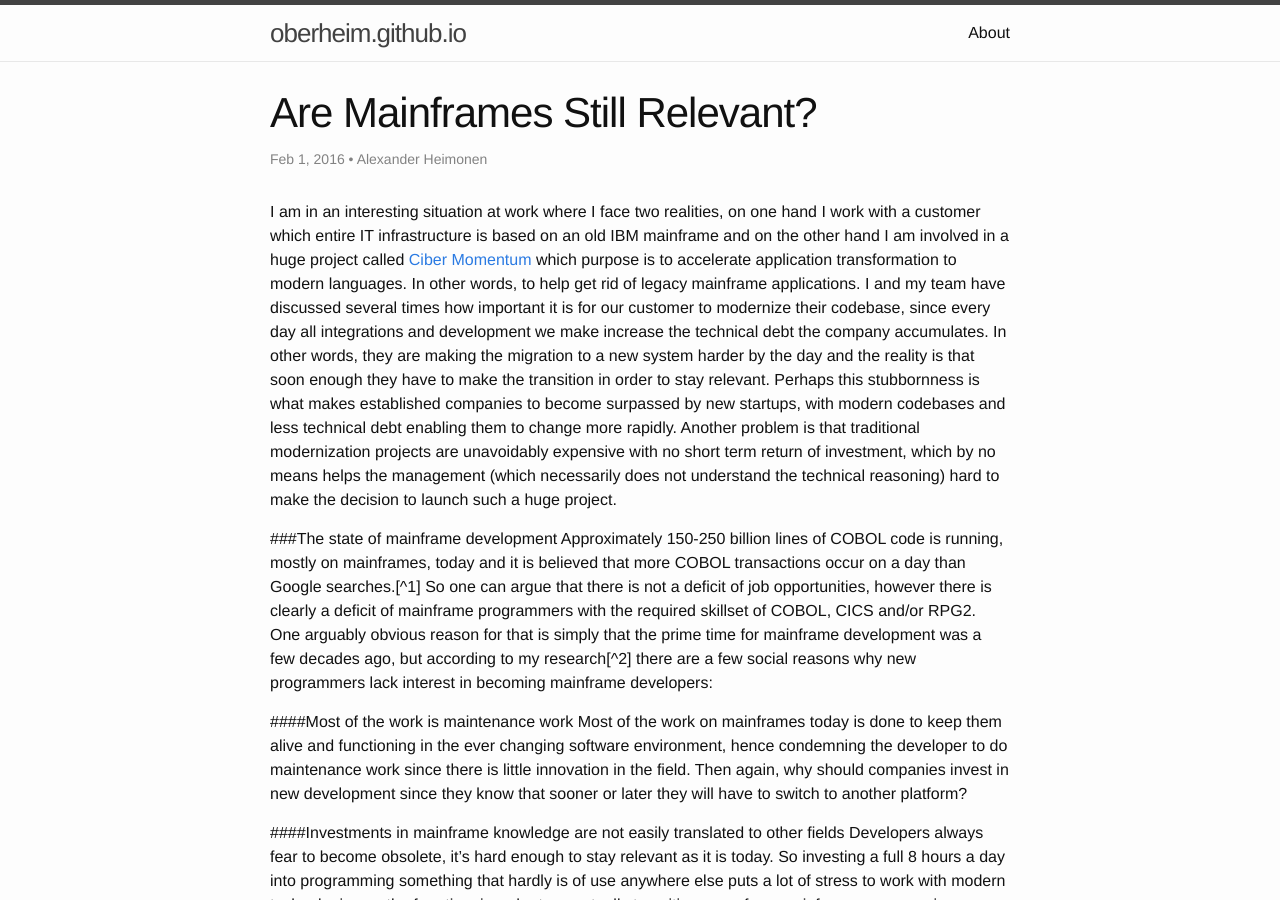
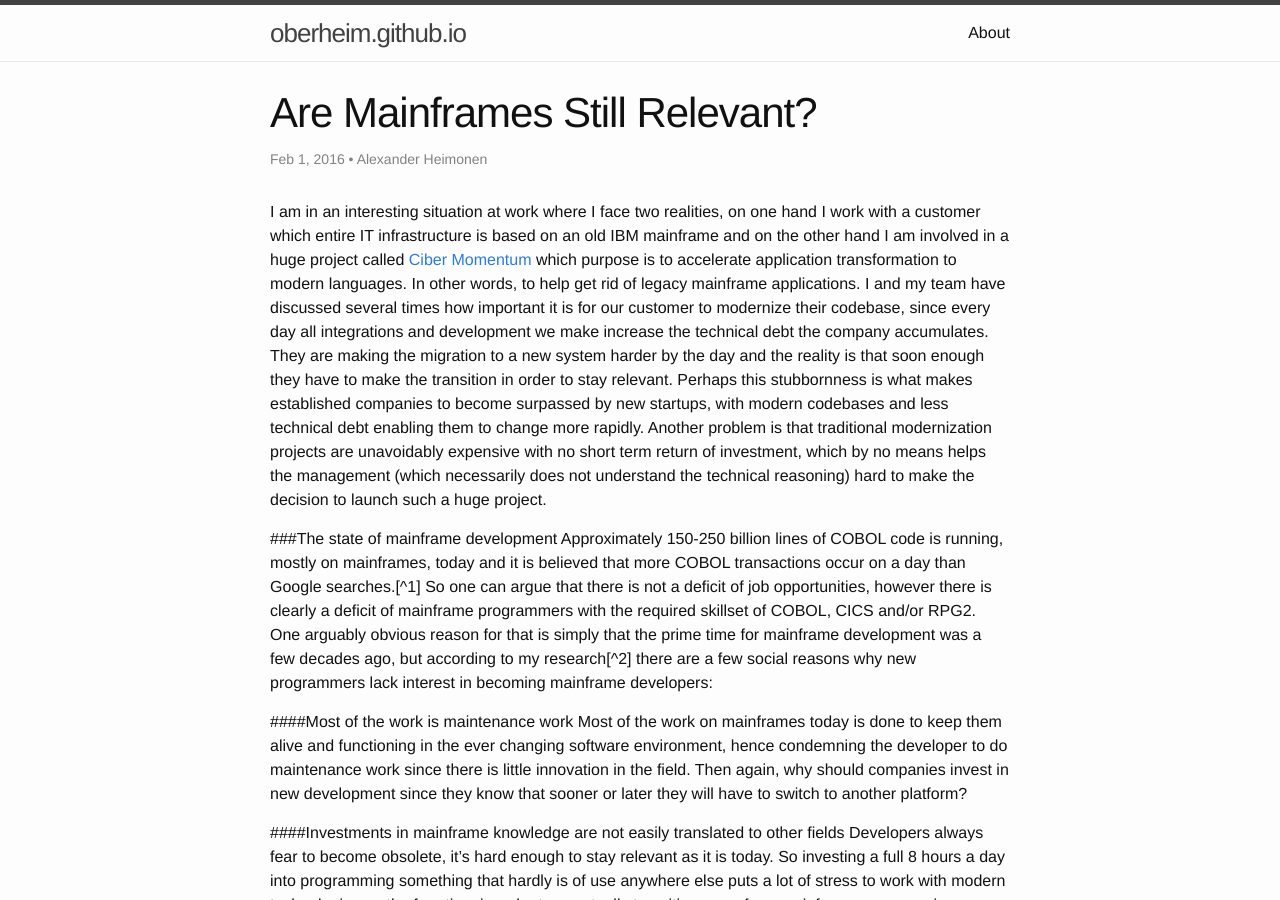
Before and after one commit to Oberheim/Oberheim.github.io, a Jekyll site: the page built from _posts/2016-02-01-are-mainframes-still-relevant.markdown, in a window 1280 px wide and 900 px high. Built offline with Jekyll 4.4.1, drawn with Linux system fonts in a browser that asks for light colours; comment, search, counter and statistics services are not loaded.

Commit message:
Update 2016-02-01-are-mainframes-still-relevant.markdown

```diff
--- a/_posts/2016-02-01-are-mainframes-still-relevant.markdown
+++ b/_posts/2016-02-01-are-mainframes-still-relevant.markdown
@@ -8,7 +8,7 @@
 tags:
 - draft
 ---
-I am in an interesting situation at work where I face two realities, on one hand I work with a customer which entire IT infrastructure is based on an old IBM mainframe and on the other hand I am involved in a huge project called [Ciber Momentum](http://momentum.ciber.com/) which purpose is to accelerate application transformation to modern languages. In other words, to help get rid of legacy mainframe applications. I and my team have discussed several times how important it is for our customer to modernize their codebase, since every day all integrations and development we make increase the technical debt the company accumulates. In other words, they are making the migration to a new system harder by the day and the reality is that soon enough they have to make the transition in order to stay relevant. Perhaps this stubbornness is what makes established companies to become surpassed by new startups, with modern codebases and less technical debt enabling them to change more rapidly. Another problem is that traditional modernization projects are unavoidably expensive with no short term return of investment, which by no means helps the management (which necessarily does not understand the technical reasoning) hard to make the decision to launch such a huge project.
+I am in an interesting situation at work where I face two realities, on one hand I work with a customer which entire IT infrastructure is based on an old IBM mainframe and on the other hand I am involved in a huge project called [Ciber Momentum](http://momentum.ciber.com/) which purpose is to accelerate application transformation to modern languages. In other words, to help get rid of legacy mainframe applications. I and my team have discussed several times how important it is for our customer to modernize their codebase, since every day all integrations and development we make increase the technical debt the company accumulates. They are making the migration to a new system harder by the day and the reality is that soon enough they have to make the transition in order to stay relevant. Perhaps this stubbornness is what makes established companies to become surpassed by new startups, with modern codebases and less technical debt enabling them to change more rapidly. Another problem is that traditional modernization projects are unavoidably expensive with no short term return of investment, which by no means helps the management (which necessarily does not understand the technical reasoning) hard to make the decision to launch such a huge project.
 
 ###The state of mainframe development
 Approximately 150-250 billion lines of COBOL code is running, mostly on mainframes, today and it is believed that more COBOL transactions occur on a day than Google searches.[^1] So one can argue that there is not a deficit of job opportunities, however there is clearly a deficit of mainframe programmers with the required skillset of COBOL, CICS and/or RPG2. One arguably obvious reason for that is simply that the prime time for mainframe development was a few decades ago, but according to my research[^2] there are a few social reasons why new programmers lack interest in becoming mainframe developers:
```
